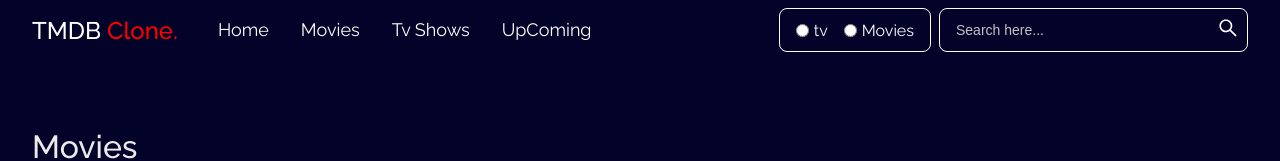
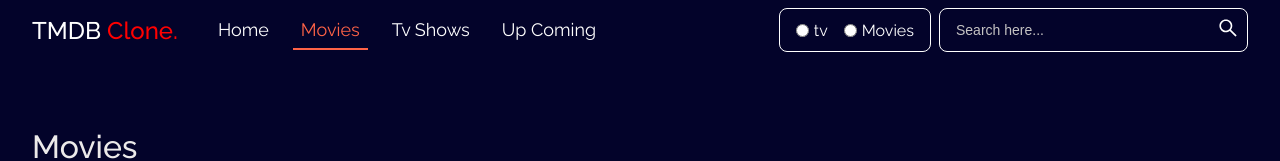
Before and after one commit to Venkatesh3803/reactTMDBclone, a React (Create React App) app: page /movies in a window 1280 px wide. Shown: the top 161 px of the page. Built offline with nearby package versions, Linux system fonts and the light colour scheme; no server answers.

Commit message:
added active

```diff
--- a/src/components/hero.jsx
+++ b/src/components/hero.jsx
@@ -27,7 +27,7 @@ const Hero = () => {
     return (
         <div className='hero'>
             <div className="hero-container">
-                {movie.poster_path ? <img src={`https://image.tmdb.org/t/p/w500${movie?.backdrop_path}`} alt="" /> : <img src={noImage} alt={movie.title} />}
+                {movie.poster_path ? <img src={`https://image.tmdb.org/t/p/original${movie?.backdrop_path}`} alt="" /> : <img src={noImage} alt={movie.title} />}
                 <div className="hero-info">
                     <h2>{movie.title}</h2>
                     <p>{movie.overview}</p>
--- a/src/components/heroSwiperCard.jsx
+++ b/src/components/heroSwiperCard.jsx
@@ -7,14 +7,14 @@ import { Link } from 'react-router-dom';
 import noImage from "../images/No_Image_Available.jpg"
 
 
-const HeroSwiperCard = ({ noOfCards, delay, movies }) => {
+const HeroSwiperCard = ({ noOfCards, delay, movies, }) => {
     return (
         <div>
             <Swiper
                 modules={[Autoplay, FreeMode]}
                 spaceBetween={10}
                 slidesPerView={noOfCards}
-                autoplay={{ delay: delay }}
+                autoplay={{ delay: delay, disableOnInteraction: true }}
                 freeMode={true}
             >
                 {movies?.results?.map((item) => {
--- a/src/components/navber.jsx
+++ b/src/components/navber.jsx
@@ -8,7 +8,9 @@ const Navber = () => {
 
     const [search, setSearch] = useState("")
     const [type, setType] = useState("movie")
-
+    // const [active, setActive] = useState()
+    const active = (window.location.pathname)
+    console.log(active)
     console.log(search)
     return (
         <div className='navber'>
@@ -22,15 +24,15 @@ const Navber = () => {
                     <div className="links">
                         <ul>
                             <Link to={"/"} style={{ textDecoration: "none", color: "white" }}>
-                                <li>Home</li>
+                                <li className={active === "/" ? "active" : ""}>Home</li>
                             </Link>
                             <Link to={"/movies"} style={{ textDecoration: "none", color: "white" }}>
-                                <li>Movies</li>
+                                <li className={active === "/movies" ? "active" : ""}>Movies</li>
                             </Link>
                             <Link to={"/tv-shows"} style={{ textDecoration: "none", color: "white" }}>
-                                <li>Tv Shows</li>
+                                <li className={active === "/tv-shows" ? "active" : ""}>Tv Shows</li>
                             </Link>
-                            <li>UpComing</li>
+                            <li className={active === "/upcoming" ? "active" : ""}>Up Coming</li>
                         </ul>
                     </div>
                 </div>
--- a/src/styles.css
+++ b/src/styles.css
@@ -62,6 +62,13 @@ input:focus {
     outline: none;
 }
 
+
+.links ul li.active {
+    color: tomato;
+    border-bottom: 2px solid tomato;
+    padding: 0.5rem;
+}
+
 /* navberstarts */
 
 
@@ -111,10 +118,11 @@ input:focus {
     border-bottom: 2px solid tomato;
 }
 
-.nav-right{
+.nav-right {
     display: flex;
     gap: 0.5rem;
 }
+
 .search {
     display: flex;
     align-items: center;
@@ -123,7 +131,7 @@ input:focus {
     border-radius: 8px;
 }
 
-.radio{
+.radio {
     display: flex;
     gap: 5px;
     padding: 0 0.5rem;
```
